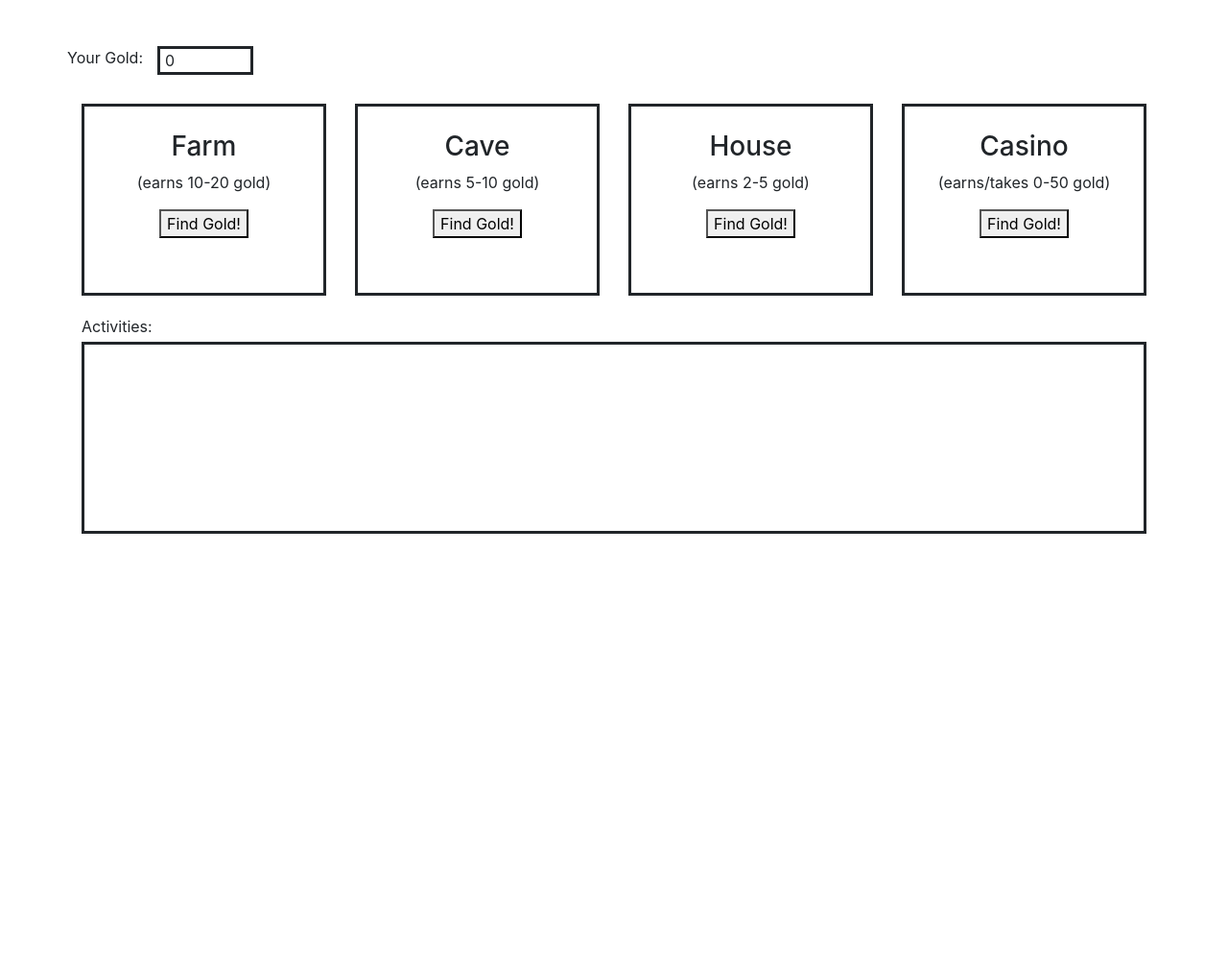
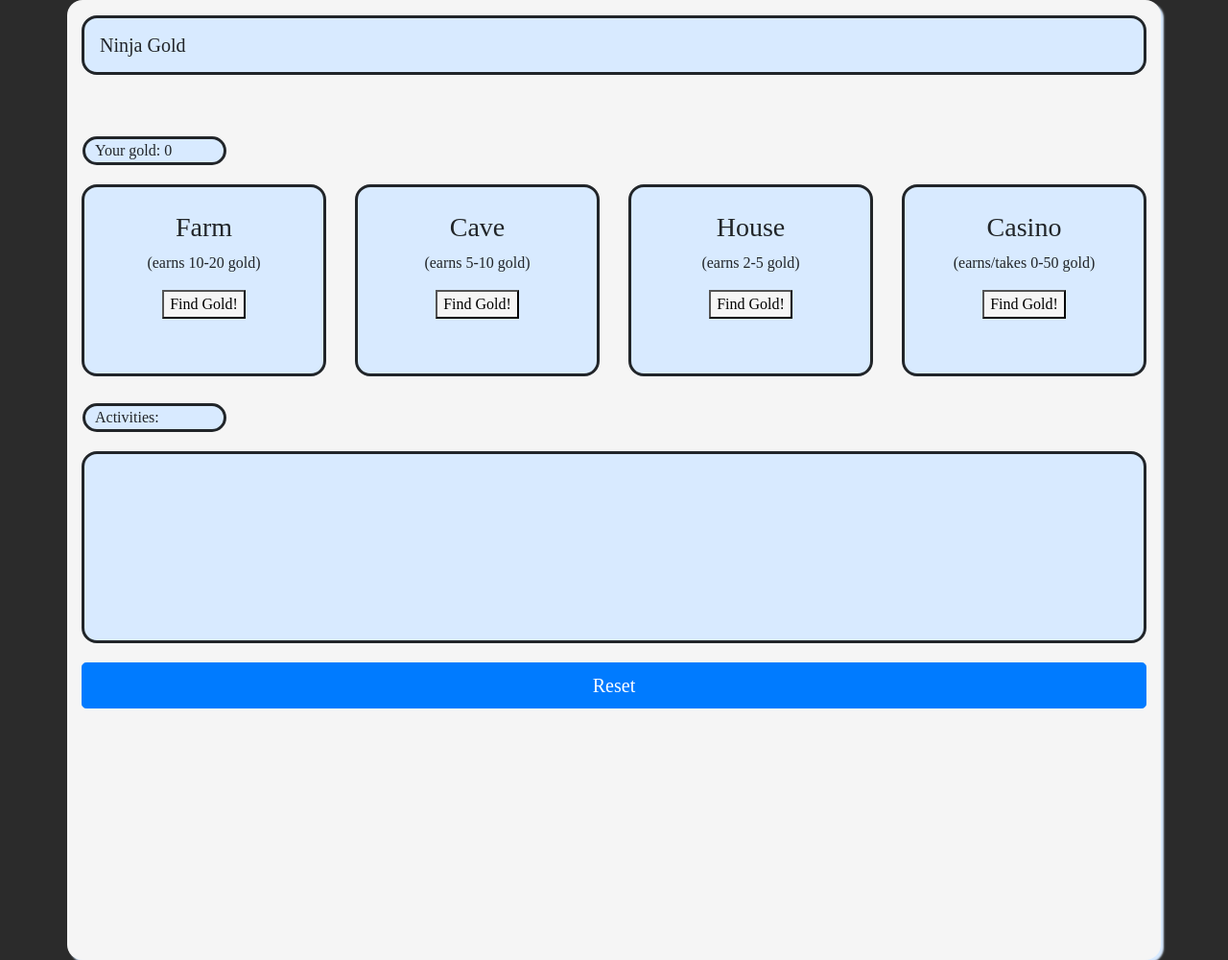
Before and after one commit to JasonVolkoff/Ninja_Gold_Game, a Django app: page / in a window 1280 px wide. Shown: the whole page at 96% size. Before the commit the page ends 556 px from the top, so only its background shows below. Run offline with Django 3.2, Linux system fonts and the light colour scheme; some libraries are stand-ins or nearby versions.

Commit message:
Styled borders & colors.

```diff
--- a/ninja_gold_project/gold_app/static/css/style.css
+++ b/ninja_gold_project/gold_app/static/css/style.css
@@ -1,9 +1,24 @@
+body {
+    font-family: "Brush Script MT";
+    background-color: rgb(43, 43, 43);
+}
 #goldBox {
     border-style: solid;
-    margin-left: 15px;
-    width: 100px;
+    margin-left: -8px;
+    width: 150px;
     height: fit-content;
-    padding-left: 5px
+    padding-left: 10px;
+    background-color: rgb(216, 234, 255);
+    border-radius: 1em;
+}
+#activitiesText {
+    border-style: solid;
+    margin-left: -8px;
+    width: 150px;
+    height: 30px;
+    padding: 0px 10px 0px 10px;
+    background-color: rgb(216, 234, 255);
+    border-radius: 1em;
 }
 .row {
     padding-bottom: 20px;
@@ -12,6 +27,8 @@
     border-style: solid;
     height: 200px;
     padding-top: 25px;
+    background-color: rgb(216, 234, 255);
+    border-radius: 1em;
 }
 .red {
     color: red;
@@ -31,4 +48,22 @@
     height: 200px;
     margin: 0px 15px;
     padding: 5px 15px;
+    background-color: rgb(216, 234, 255);
+    border-radius: 1em;
+
 }
+.container {
+    box-shadow: 3px 3px 2px rgb(216, 234, 255);
+    background-color: rgb(245, 245, 245);
+    border-radius: 1em;
+    height: 1000px;
+}
+.navbar {
+    border-style: solid;
+    border-radius: 1em;
+    background-color: rgb(216, 234, 255);
+    margin: -15;
+}
+button {
+    background-color: rgb(245, 245, 245);
+}
--- a/ninja_gold_project/gold_app/templates/index.html
+++ b/ninja_gold_project/gold_app/templates/index.html
@@ -14,10 +14,13 @@
 </head>
 
 <body>
-    <div class="container mt-5">
-        <div class="row">
-            <p>Your Gold:</p>
-            <span id="goldBox">{{ request.session.gold }}</span>
+
+    <div class="container pt-3">
+        <nav class="navbar mb-5">
+            <span class="navbar-brand mb-0 h1">Ninja Gold</span>
+        </nav>
+        <div class="row pl-4 pt-3">
+            <span id="goldBox">Your gold: {{ request.session.gold }}</span>
         </div>
         <div class="row">
             <div class="col-sm-3">
@@ -66,7 +69,9 @@
 
             </div>
         </div>
-        <p class="mb-1">Activities:</p>
+        <div class="row pl-4 pt-2">
+            <span id="activitiesText">Activities: </span>
+        </div>
         <div class="row">
             <div class="overflow-auto" id="activityBox">
                 {% for activity in activities %}
@@ -79,6 +84,8 @@
             </div>
 
         </div>
+        <button type="button" class="btn btn-primary btn-lg btn-block">Reset</button>
+
     </div>
 </body>
 
```
Also changed, not shown: ninja_gold_project/db.sqlite3.
